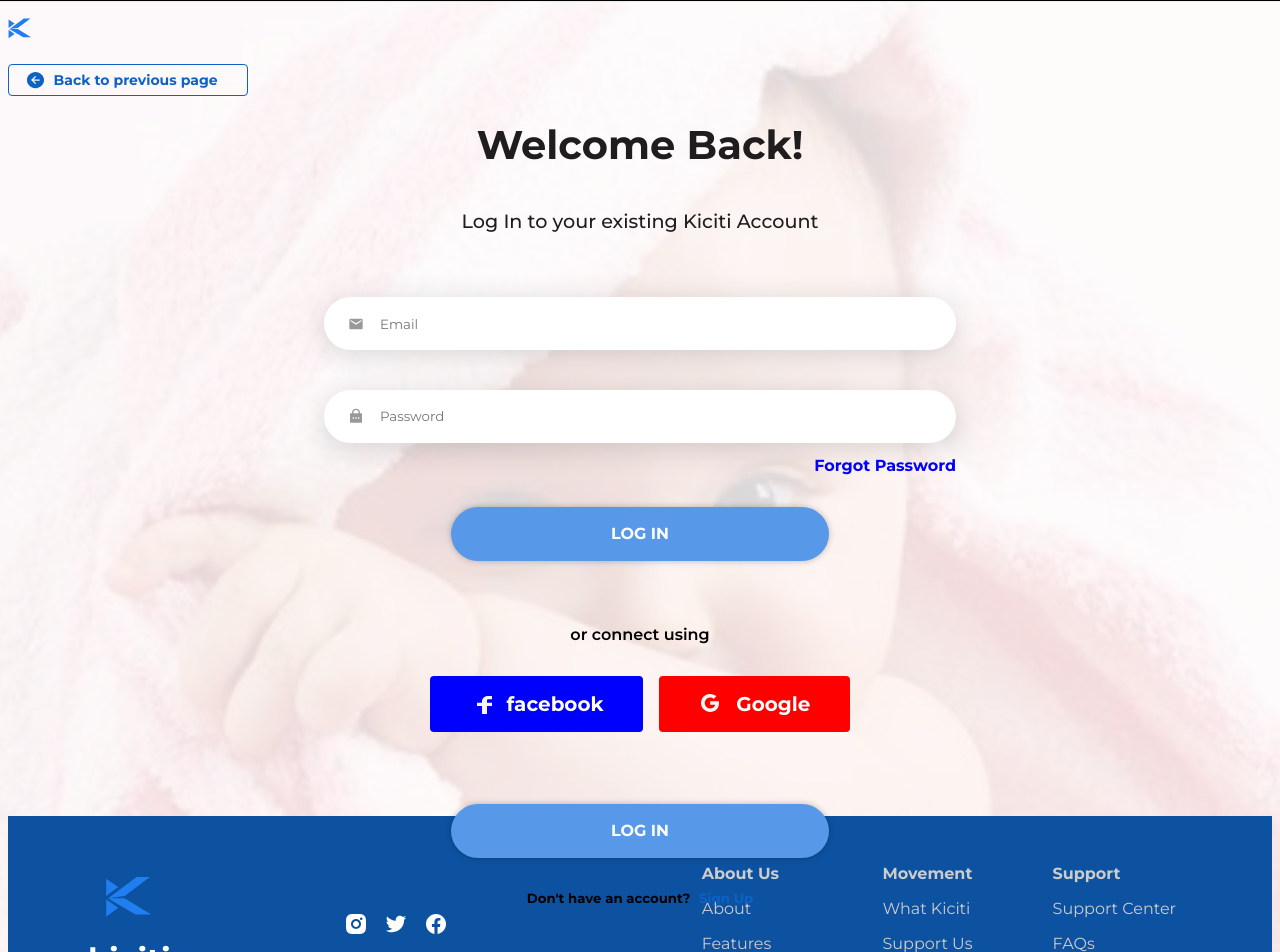
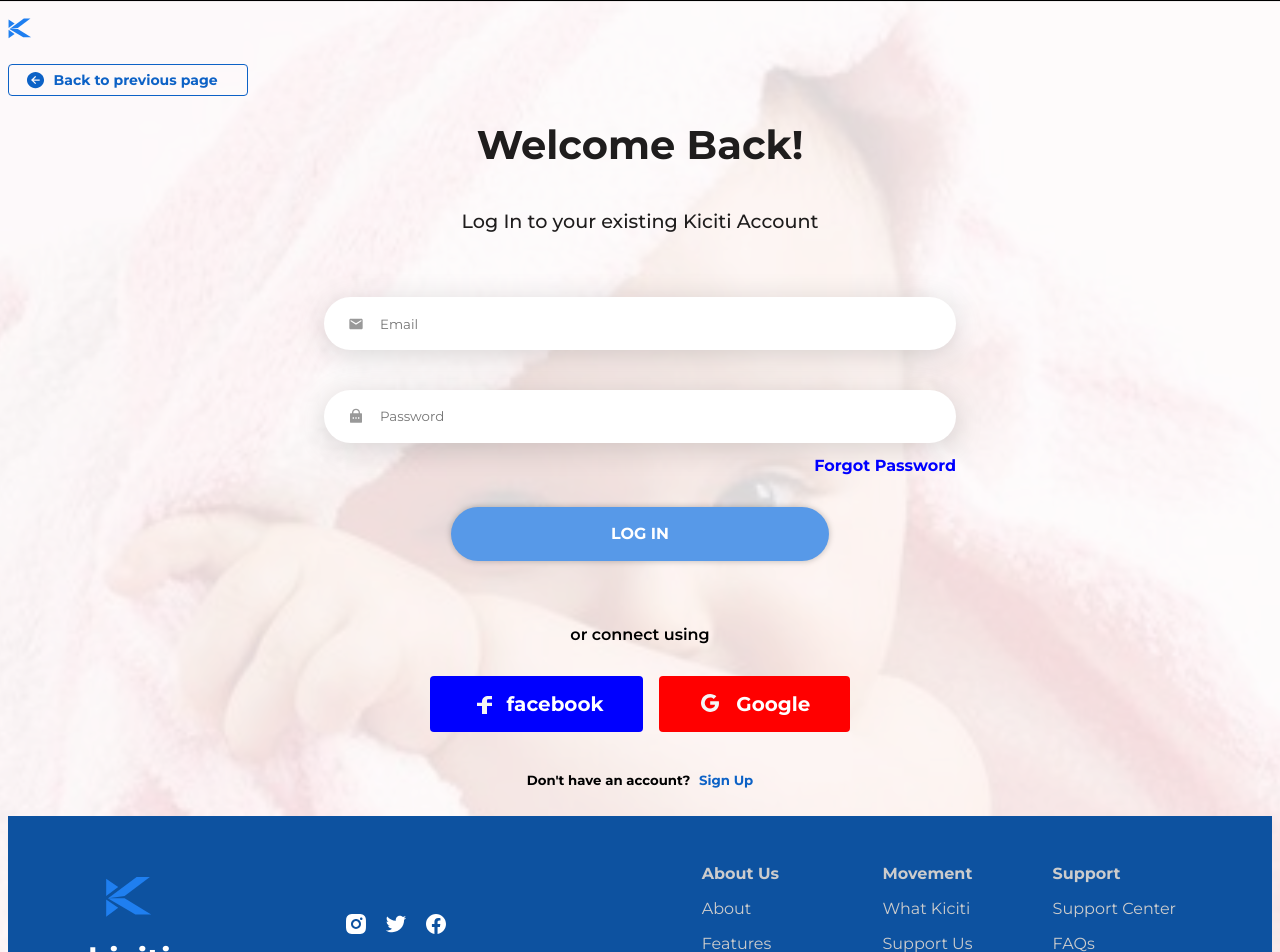
Before and after one commit to Perpy-del/Kiciti, a React (Create React App) app: page /login in a window 1280 px wide. Shown: the top 952 px of the page. Built offline with nearby package versions, Linux system fonts and the light colour scheme.

Commit message:
Add cursor: pointer for login button

```diff
--- a/src/pages/Login/Login.js
+++ b/src/pages/Login/Login.js
@@ -94,7 +94,7 @@
                     </Link>
                 </div>
 
-                <input id='create_btn' type='submit' value='LOG IN'/>
+                {/* <input id='create_btn' type='submit' value='LOG IN'/> */}
             </form>
 
             <h5>Don't have an account? <Link to="/" id='login'>Sign Up</Link></h5>
--- a/src/pages/Signup/signup.css
+++ b/src/pages/Signup/signup.css
@@ -138,6 +138,10 @@
     margin: 1rem auto;
 }
 
+#create_btn:hover {
+    cursor: pointer;
+}
+
 #login {
     font-weight: 700;
     color: #0D62C6;
@@ -217,5 +221,6 @@
     #create_btn:hover {
         transition: 300ms;
         background: #04254b;
+        cursor: pointer;
     }
 }
```
